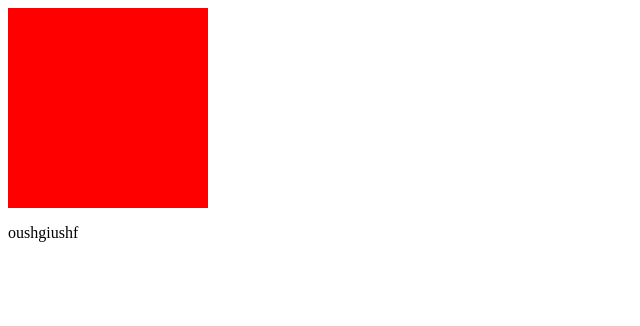
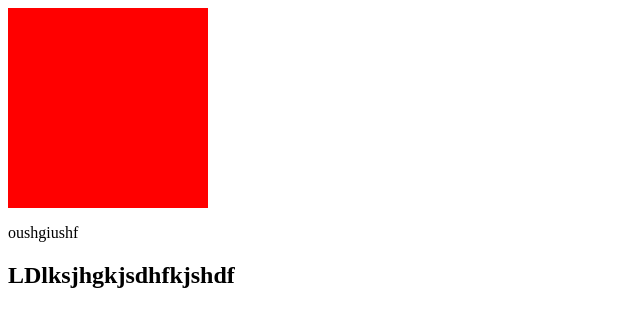
Before and after one commit to MardanovaA/test, a plain HTML site: page index.html in a window 1280 px wide. Shown: the whole page, without its empty margins (0-640 px from the left). Drawn offline with Linux system fonts and the light colour scheme.

Commit message:
asdjfkasjdhf

```diff
--- a/index.html
+++ b/index.html
@@ -10,5 +10,6 @@
 <body>
     <div class="main"></div>
     <p>oushgiushf</p>
+    <h2>LDlksjhgkjsdhfkjshdf</h2>
 </body>
 </html>
```
